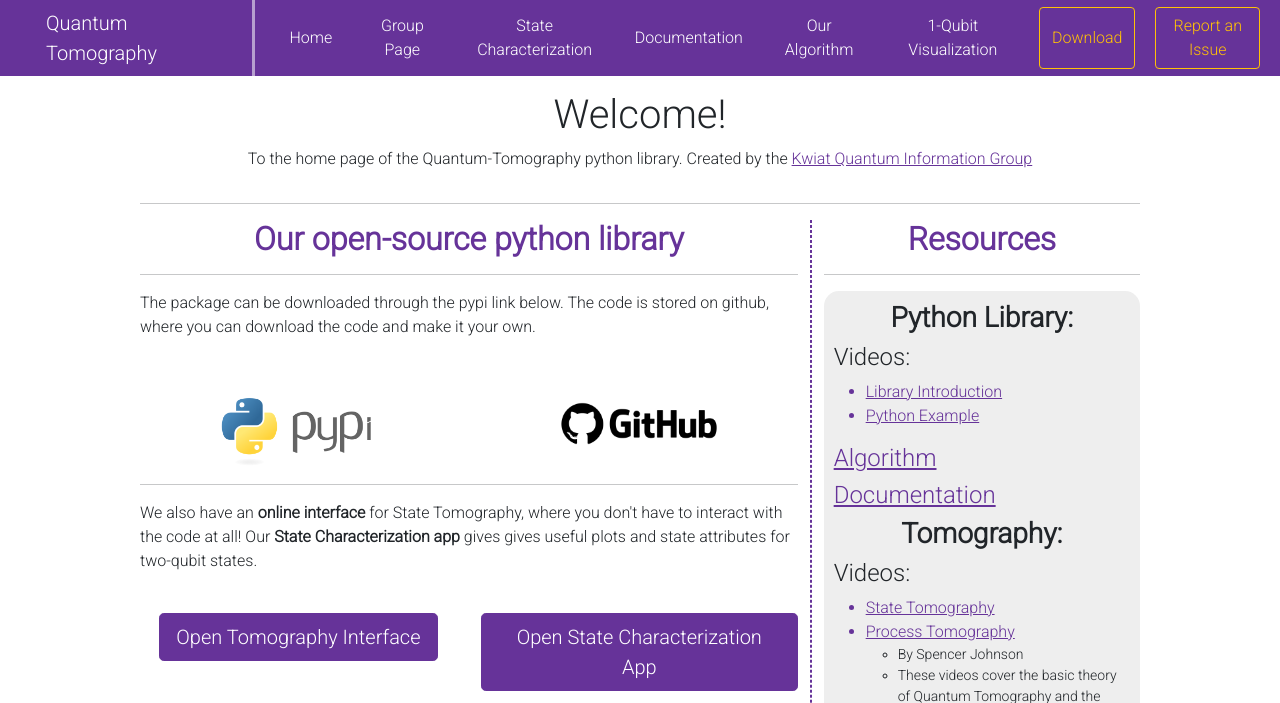
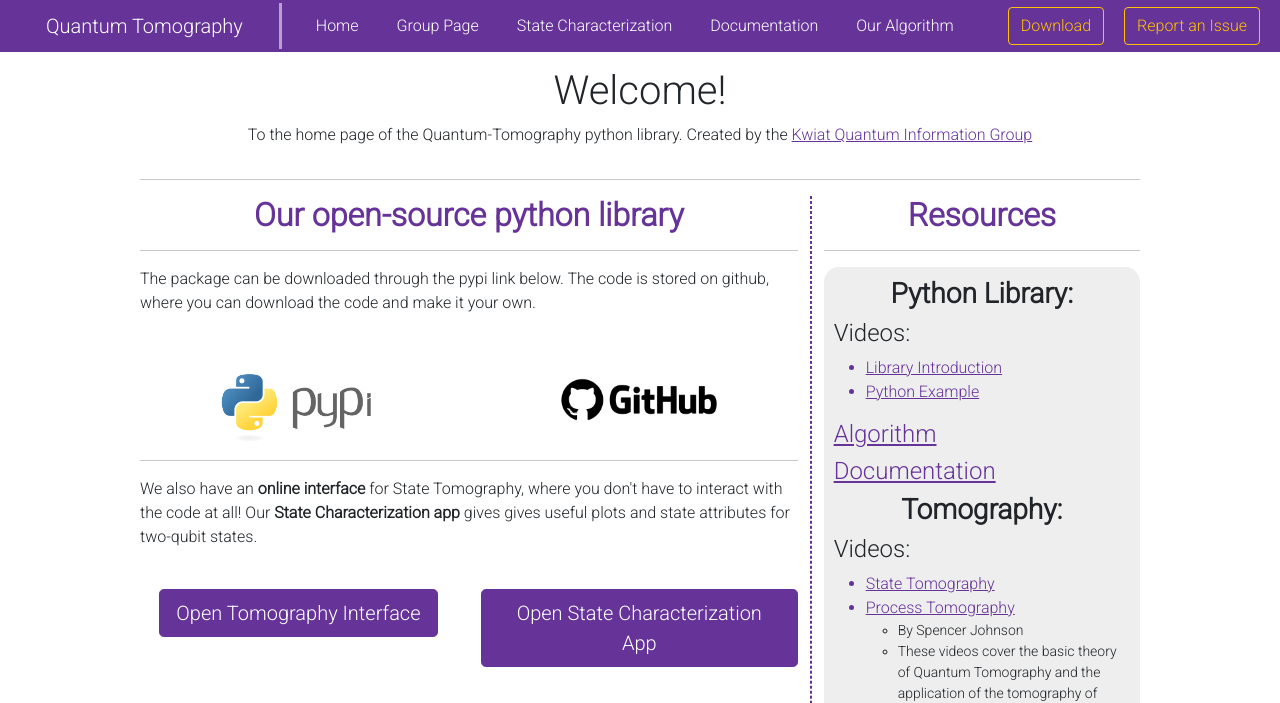
Before and after one commit to KwiatQIM/Flask-App, a Flask app: page / in a window 1280 px wide. Shown: the top 703 px of the page. Run offline with Flask 2, Linux system fonts and the light colour scheme; parts of the project's set-up code (start-up, migrations or seed data) failed here and were passed over; some libraries are stand-ins or nearby versions.

```diff
--- a/src/templates/base.html
+++ b/src/templates/base.html
@@ -50,9 +50,9 @@
                 <li class="nav-item btn">
                     <a class="nav-link" href="{{url_for('displayAlgorithmPage')}}">Our Algorithm</a>
                 </li>
-                <li class="nav-item btn">
-                    <a class="nav-link" href="{{url_for('singleQubitVisuals')}}">1-Qubit Visualization</a>
-                </li>
+<!--                <li class="nav-item btn">-->
+<!--                    <a class="nav-link" href="{{url_for('singleQubitVisuals')}}">1-Qubit Visualization</a>-->
+<!--                </li>-->
             </ul>
             <ul class="navbar-nav">
                 <li class="nav-item">
@@ -61,7 +61,6 @@
                 <li class="nav-item">
                     <a class="btn btn-outline-warning" style="display:table-cell" href="https://github.com/KwiatQIM/Flask-App/issues" target="_blank">Report an Issue</a>
                 </li>
-
             </ul>
             </ul>
         </div>
```
